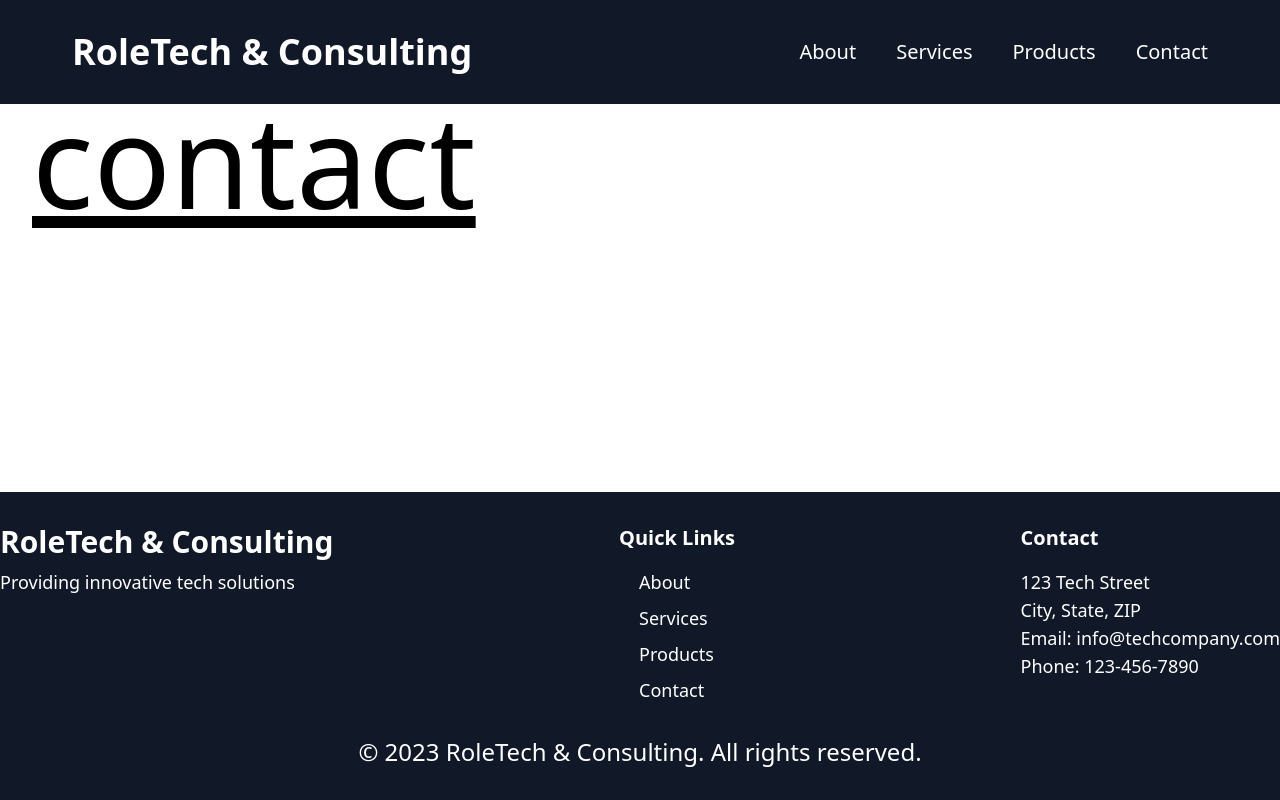
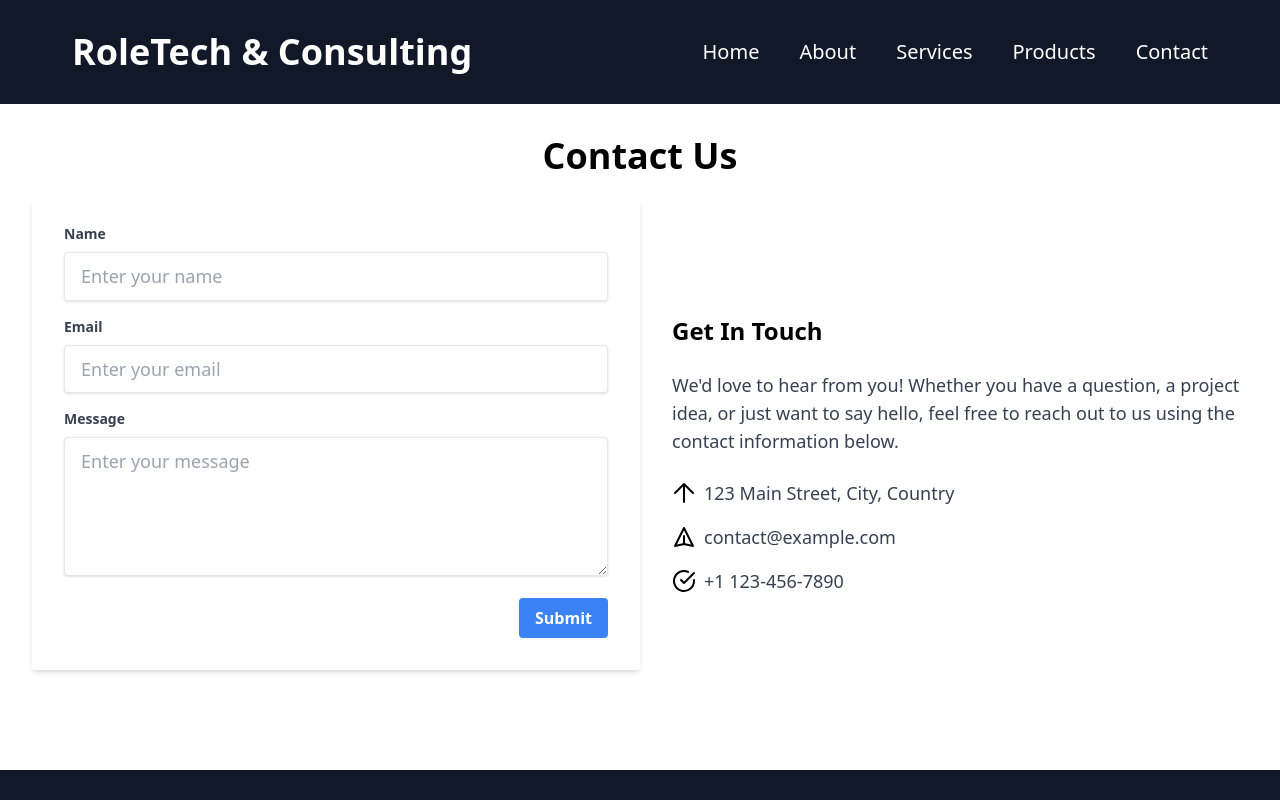
Before and after one commit to DagimAsnake/role-web, a Next.js app: page /contact in a window 1280 px wide. Shown: the top 800 px of the page. Built offline with nearby package versions, Linux system fonts and the light colour scheme.

Commit message:
added about and contact pages

```diff
--- a/components/Navbar.js
+++ b/components/Navbar.js
@@ -1,6 +1,11 @@
 import Link from 'next/link';
 
 const navLinks = [
+  {
+    id: 0,
+    href: '/',
+    label: 'Home'
+  },
   {
     id: 1,
     href: '/about',
--- a/pages/about.js
+++ b/pages/about.js
@@ -1,11 +1,35 @@
-import React from 'react'
+import React from 'react';
 
-const about = () => {
+const About = () => {
   return (
-    <h1 className="text-9xl font-xlxlbold underline ">
-   about
-  </h1>
-  )
-}
+    <div className="container mx-auto py-10">
+      <div className="flex flex-col md:flex-row items-center">
+        <div className="md:w-1/2 md:pl-8">
+          <h1 className="text-4xl font-bold mb-6">About</h1>
+          <p className="text-lg text-gray-700 mb-6">
+            We are passionate about leveraging technology to drive innovation and transform businesses. With a team of skilled professionals and a customer-centric approach, we deliver cutting-edge solutions that empower our clients to thrive in the digital era.
+          </p>
+          <p className="text-lg text-gray-700 mb-6">
+            Our mission is to provide exceptional technology services that solve complex challenges and unlock new opportunities for our clients. We believe in the power of collaboration and strive to build strong partnerships based on trust, transparency, and mutual growth.
+          </p>
+          <p className="text-lg text-gray-700 mb-6">
+            With expertise in various domains and a commitment to staying ahead of the curve, we offer a wide range of services including software development, web design, cloud solutions, and digital marketing. Our goal is to deliver tailored solutions that meet the unique needs of each client and drive tangible business outcomes.
+          </p>
+          <p className="text-lg text-gray-700 mb-6">
+            We value innovation, quality, and continuous learning. Our team stays updated with the latest technologies and industry trends to ensure that we can deliver state-of-the-art solutions. We take pride in our ability to solve complex problems and provide exceptional value to our clients.
+          </p>
+          <p className="text-lg text-gray-700">
+            Whether you are a startup looking to disrupt the market or an established enterprise seeking digital transformation, we are here to help you achieve your goals. Partner with us and experience the power of technology to drive your success.
+          </p>
+        </div>
+        <div className="md:w-1/2 mb-6 flex items-center justify-center">
+          <svg xmlns="http://www.w3.org/2000/svg" fill="none" viewBox="0 0 24 24" stroke-width="3" stroke="currentColor" className="w-52 h-52">
+            <path stroke-linecap="round" stroke-linejoin="round" d="M3.75 3.75v4.5m0-4.5h4.5m-4.5 0L9 9M3.75 20.25v-4.5m0 4.5h4.5m-4.5 0L9 15M20.25 3.75h-4.5m4.5 0v4.5m0-4.5L15 9m5.25 11.25h-4.5m4.5 0v-4.5m0 4.5L15 15" />
+          </svg>
+        </div>
+      </div>
+    </div>
+  );
+};
 
-export default about
+export default About;
--- a/pages/contact.js
+++ b/pages/contact.js
@@ -1,11 +1,103 @@
-import React from 'react'
+import React, { useState } from 'react';
 
-const contact = () => {
-  return (
-    <h1 className="text-9xl font-xlxlbold underline ">
-    contact
-  </h1>
-  )
-}
+const Contact = () => {
+    const [name, setName] = useState('');
+    const [email, setEmail] = useState('');
+    const [message, setMessage] = useState('');
 
-export default contact
+    const handleSubmit = (e) => {
+        e.preventDefault();
+        // Handle form submission logic here
+        console.log('Form submitted:', { name, email, message });
+        // Clear form fields
+        setName('');
+        setEmail('');
+        setMessage('');
+    };
+
+    return (
+        <div className="container mx-auto py-10">
+            <h1 className="text-4xl font-bold text-center mb-6">Contact Us</h1>
+            <div className="flex flex-col md:flex-row items-center">
+                <div className="md:w-1/2 mb-6">
+                    <form onSubmit={handleSubmit} className="bg-white shadow-md rounded px-8 pt-6 pb-8 mb-4">
+                        <div className="mb-4">
+                            <label className="block text-gray-700 text-sm font-bold mb-2" htmlFor="name">
+                                Name
+                            </label>
+                            <input
+                                className="shadow appearance-none border rounded w-full py-3 px-4 text-gray-700 leading-tight focus:outline-none focus:shadow-outline text-lg"
+                                id="name"
+                                type="text"
+                                placeholder="Enter your name"
+                                value={name}
+                                onChange={(e) => setName(e.target.value)}
+                            />
+                        </div>
+                        <div className="mb-4">
+                            <label className="block text-gray-700 text-sm font-bold mb-2" htmlFor="email">
+                                Email
+                            </label>
+                            <input
+                                className="shadow appearance-none border rounded w-full py-3 px-4 text-gray-700 leading-tight focus:outline-none focus:shadow-outline text-lg"
+                                id="email"
+                                type="email"
+                                placeholder="Enter your email"
+                                value={email}
+                                onChange={(e) => setEmail(e.target.value)}
+                            />
+                        </div>
+                        <div className="mb-4">
+                            <label className="block text-gray-700 text-sm font-bold mb-2" htmlFor="message">
+                                Message
+                            </label>
+                            <textarea
+                                className="shadow appearance-none border rounded w-full py-3 px-4 text-gray-700 leading-tight focus:outline-none focus:shadow-outline text-lg resize-y"
+                                id="message"
+                                placeholder="Enter your message"
+                                value={message}
+                                onChange={(e) => setMessage(e.target.value)}
+                                rows="5"
+                            />
+                        </div>
+                        <div className="flex items-center justify-end">
+                            <button
+                                className="bg-blue-500 hover:bg-blue-700 text-white font-bold py-2 px-4 rounded focus:outline-none focus:shadow-outline"
+                                type="submit"
+                            >
+                                Submit
+                            </button>
+                        </div>
+                    </form>
+                </div>
+                <div className="md:w-1/2 md:pl-8">
+                  <h1 className="text-2xl font-bold mb-6">Get In Touch</h1>
+                  <p className="text-lg text-gray-700 mb-6">
+                        We'd love to hear from you! Whether you have a question, a project idea, or just want to say hello, feel free to reach out to us using the contact information below.
+                  </p>
+                  <div className="flex items-center mb-4">
+                      <svg xmlns="http://www.w3.org/2000/svg" fill="none" viewBox="0 0 24 24" stroke="currentColor" className="w-6 h-6 mr-2">
+                          <path strokeLinecap="round" strokeLinejoin="round" strokeWidth={2} d="M12 3v18M21 12l-9-9-9 9"/>
+                      </svg>
+                      <p className="text-lg text-gray-700">123 Main Street, City, Country</p>
+                  </div>
+                  <div className="flex items-center mb-4">
+                      <svg xmlns="http://www.w3.org/2000/svg" fill="none" viewBox="0 0 24 24" stroke="currentColor" className="w-6 h-6 mr-2">
+                          <path strokeLinecap="round" strokeLinejoin="round" strokeWidth={2} d="M12 19l9 2-9-18-9 18 9-2zm0 0v-8"/>
+                      </svg>
+                      <p className="text-lg text-gray-700">contact@example.com</p>
+                  </div>
+                  <div className="flex items-center">
+                      <svg xmlns="http://www.w3.org/2000/svg" fill="none" viewBox="0 0 24 24" stroke="currentColor" className="w-6 h-6 mr-2">
+                          <path strokeLinecap="round" strokeLinejoin="round" strokeWidth={2} d="M22 11.08V12a10 10 0 11-5.93-9.14"/>
+                          <path strokeLinecap="round" strokeLinejoin="round" strokeWidth={2} d="M22 4L12 14.01l-3-3"/>
+                      </svg>
+                      <p className="text-lg text-gray-700">+1 123-456-7890</p>
+                  </div>
+              </div>
+          </div>
+      </div>
+  );
+};
+
+export default Contact;
```
Lines whose indentation alone changed are shown as unchanged.
